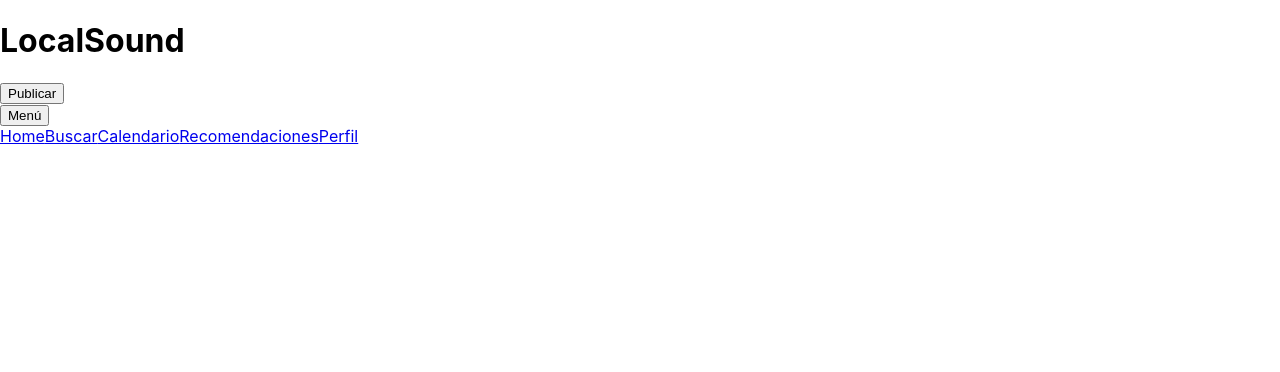
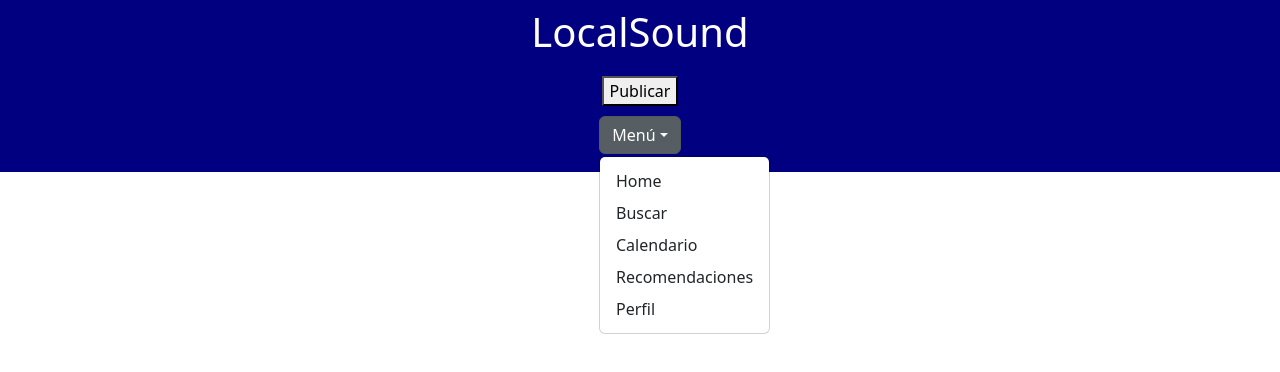
Before and after one commit to Agustin-Chagnier/bandreel, a React (Create React App) app: page / in a window 1280 px wide. Both pictures are taken after a click on the button "Menú". Shown: the top 372 px of the page. Built offline with nearby package versions, Linux system fonts and the light colour scheme.

Commit message:
sarandangan

```diff
--- a/package.json
+++ b/package.json
@@ -7,7 +7,9 @@
     "@testing-library/react": "^13.4.0",
     "@testing-library/user-event": "^13.5.0",
     "@trendyol-js/react-carousel": "^3.0.2",
+    "bootstrap": "^5.3.1",
     "react": "^18.2.0",
+    "react-bootstrap": "^2.8.0",
     "react-dom": "^18.2.0",
     "react-router-dom": "^6.14.2",
     "react-scripts": "5.0.1",
--- /dev/null
+++ b/src/components/NavBar.css
@@ -0,0 +1,32 @@
+/* navbar.css */
+
+.navbar {
+    background-color: navy; /* Fondo azul marino oscuro */
+    color: white; /* Texto en color blanco */
+    padding: 20px;
+    display: flex; /* Orientación vertical */
+    flex-direction: column; /* Orientación vertical */
+    align-items: center; /* Centrar elementos horizontalmente */
+  }
+
+  .navbar h1 {
+    margin-bottom: 20px; /* Espacio entre el título y los botones */
+  }
+
+  .navbar-buttons {
+    display: flex; /* Coloca los botones en una fila */
+    flex-direction: column; /* Orientación vertical */
+    align-items: center; /* Centrar elementos horizontalmente */
+  }
+
+  .navbar-buttons button {
+    margin-bottom: 10px; /* Espacio entre los botones */
+  }
+
+  /* Estilos para el botón drop-down */
+  .dropdown-menu {
+    background-color: navy; /* Fondo azul marino oscuro */
+    color: white; /* Texto en color blanco */
+    right: 0; /* Ajusta la posición a la derecha */
+    left: auto; /* Deshabilita la posición a la izquierda */
+  }
--- a/src/components/NavBar.js
+++ b/src/components/NavBar.js
@@ -1,21 +1,47 @@
-import React from 'react';
+import React, { useState } from 'react';
+import { Dropdown } from 'react-bootstrap';
+import './NavBar.css';
 
 const Navbar = ({ links }) => {
+  const [showDropdown, setShowDropdown] = useState(false);
+
+  const toggleDropdown = () => {
+    setShowDropdown(!showDropdown);
+  };
+
+  const closeDropdown = () => {
+    setShowDropdown(false);
+  };
+
   return (
     <div className="navbar">
       <h1>LocalSound</h1>
       <div className="navbar-buttons">
         <button className="publish-button">Publicar</button>
-        <div className="dropdown">
-          <button className="dropbtn">Menú</button>
-          <div className="dropdown-content">
+        <Dropdown
+          show={showDropdown}
+          onToggle={toggleDropdown}
+          drop="left" // Añadimos la propiedad drop con valor "left"
+        >
+          <Dropdown.Toggle
+            variant="secondary"
+            id="dropdown-basic"
+            onClick={toggleDropdown}
+          >
+            Menú
+          </Dropdown.Toggle>
+          <Dropdown.Menu>
             {links.map((link) => (
-              <a key={link.id} href={link.href}>
+              <Dropdown.Item
+                key={link.id}
+                href={link.href}
+                onClick={closeDropdown}
+              >
                 {link.name}
-              </a>
+              </Dropdown.Item>
             ))}
-          </div>
-        </div>
+          </Dropdown.Menu>
+        </Dropdown>
       </div>
     </div>
   );
--- a/src/index.js
+++ b/src/index.js
@@ -3,6 +3,7 @@ import ReactDOM from 'react-dom/client';
 import './index.css';
 import App from './App';
 import reportWebVitals from './reportWebVitals';
+import 'bootstrap/dist/css/bootstrap.min.css';
 
 const root = ReactDOM.createRoot(document.getElementById('root'));
 root.render(
```
Also changed, not shown: 1 other file (tests, documents, lock files or other folders).
